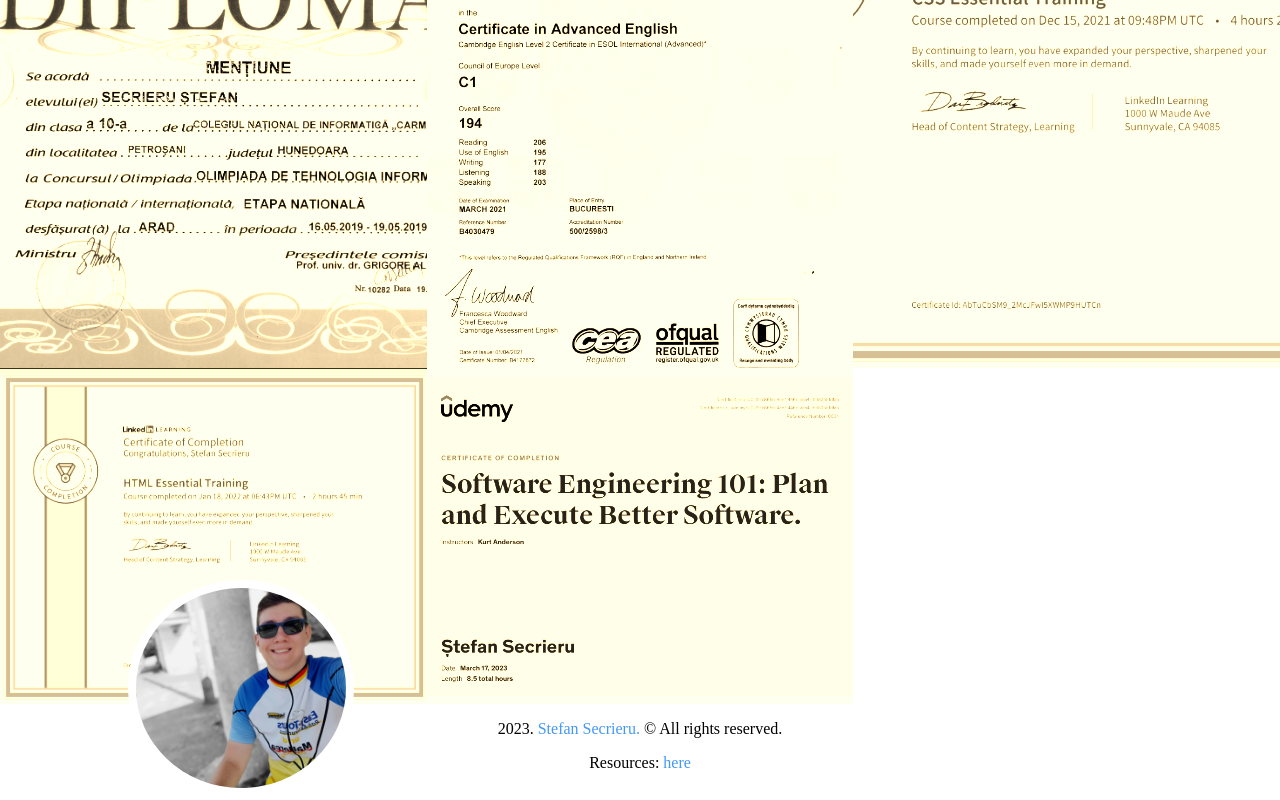
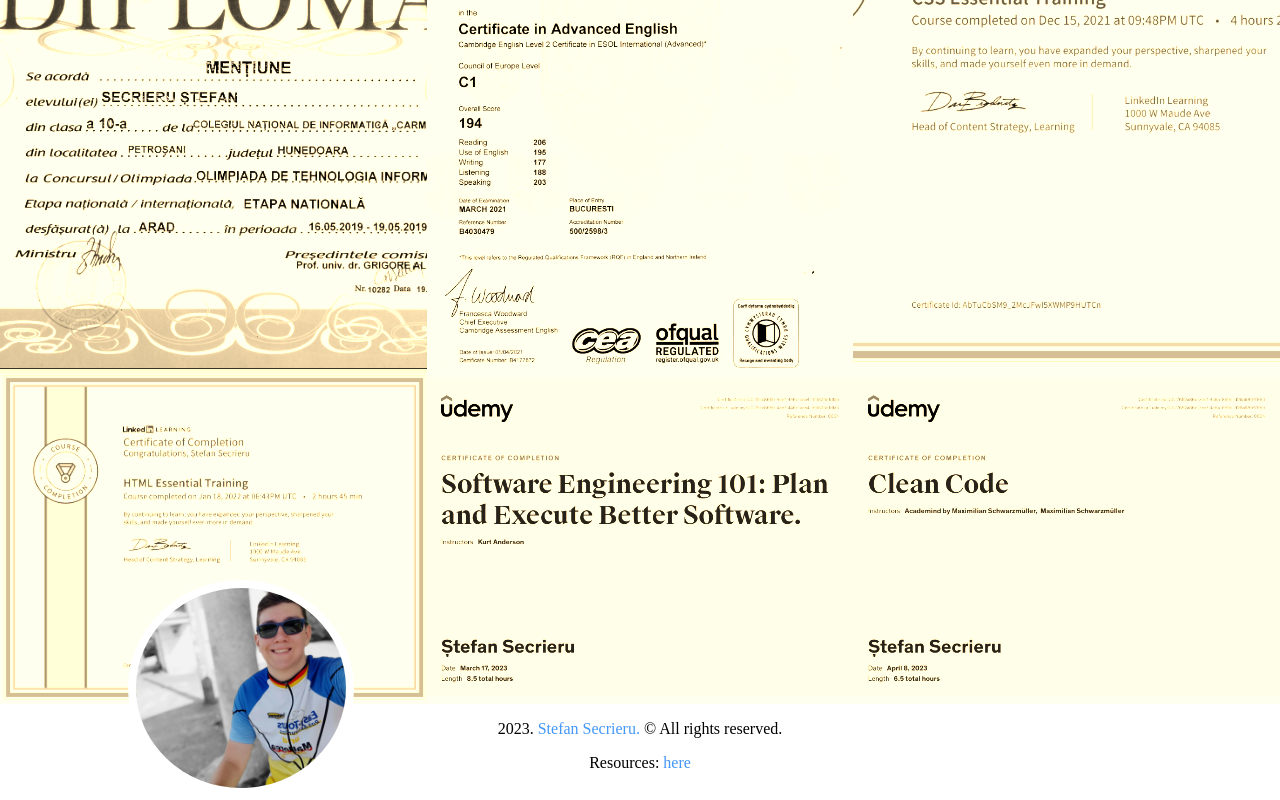
Before and after one commit to Stefan3002/Portfolio, a React (Create React App) app: page / in a window 1280 px wide. Shown: the part 5870-6670 px from the top of the page. Built offline with nearby package versions, Linux system fonts and the light colour scheme; a web font is replaced by a local one.

Commit message:
Add CleanCode.jpg certificate

```diff
--- a/src/components/certificates/certificates.jsx
+++ b/src/components/certificates/certificates.jsx
@@ -7,6 +7,7 @@ import CAE from '../../utils/images/certificates/CAE.jpg'
 import CSS from '../../utils/images/certificates/CSS.png'
 import HTML from '../../utils/images/certificates/HTML.png'
 import SoftwareEng from '../../utils/images/certificates/Software Engineering.jpg'
+import CleanCode from '../../utils/images/certificates/CleanCode.jpg'
 const Certificates = () => {
     return (
         <>
@@ -20,6 +21,7 @@ const Certificates = () => {
                 <a href={CSS}><img src={CSS} alt=""/></a>
                 <a href={HTML}><img src={HTML} alt=""/></a>
                 <a href={SoftwareEng}><img src={SoftwareEng} alt=""/></a>
+                <a href={CleanCode}><img src={CleanCode} alt=""/></a>
                 {/*<img src={JSADV} alt=""/>*/}
             </div>
         </>
```
Also changed, not shown: src/utils/images/certificates/CleanCode.jpg (added).
